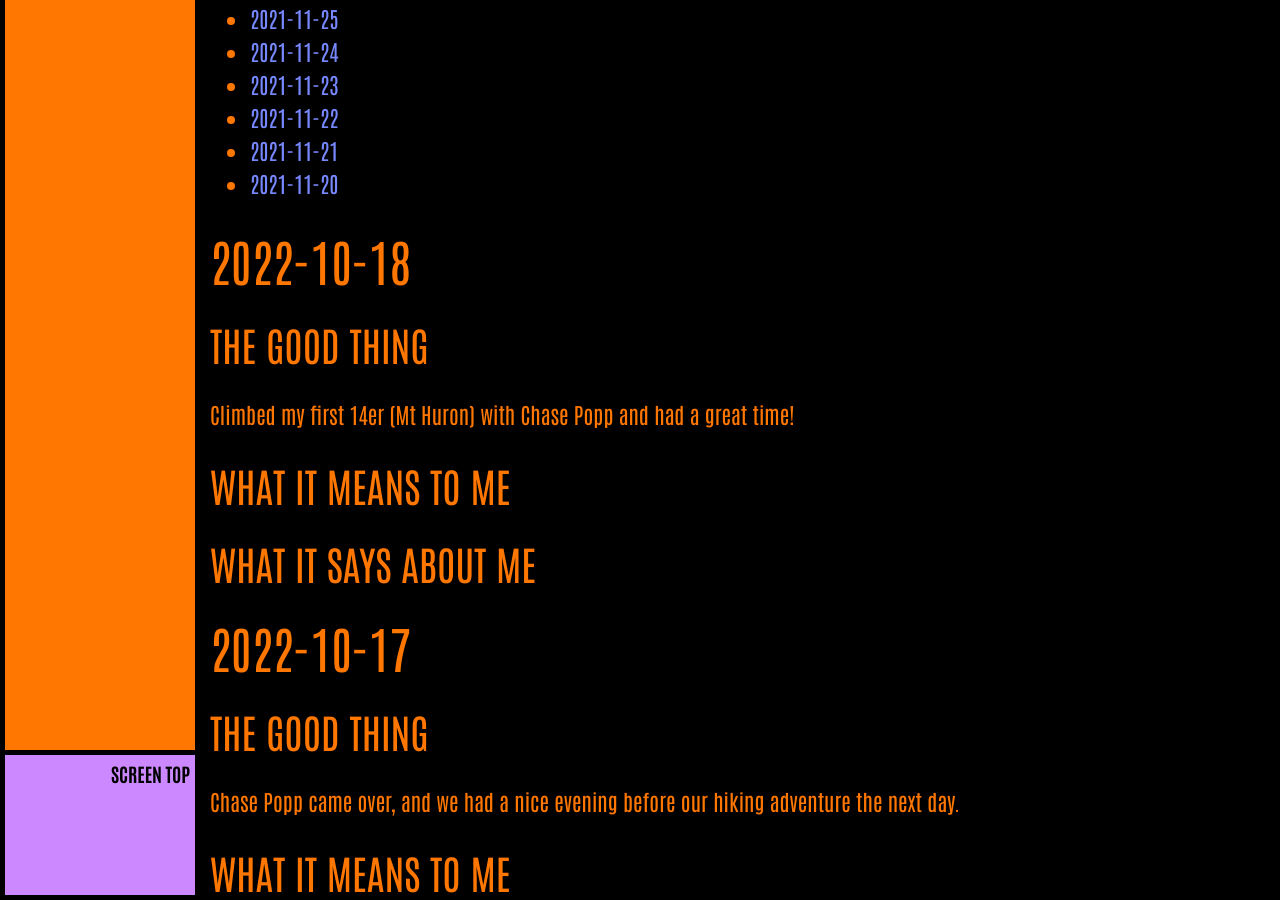
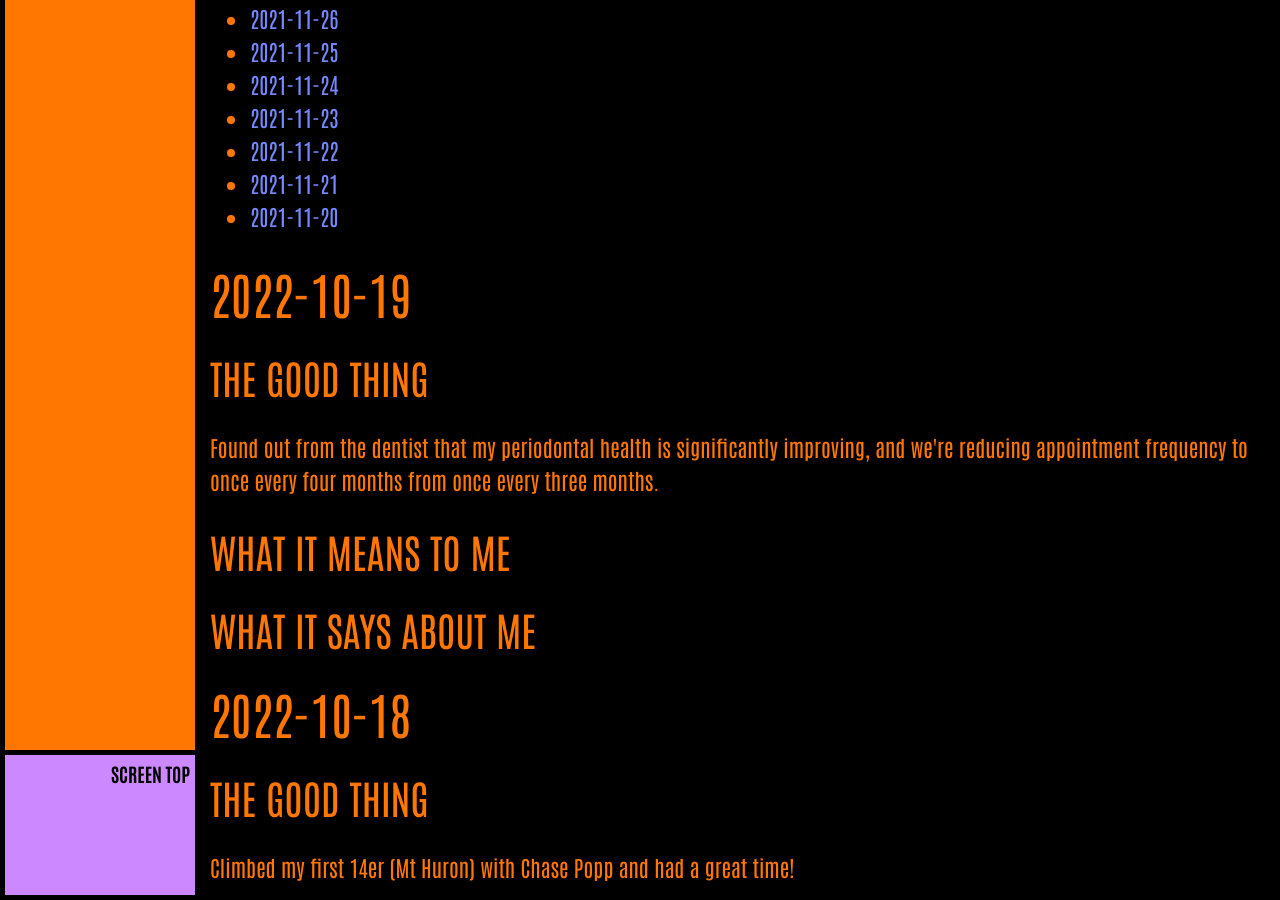
Before and after one commit to ArthurZey/arthurzey.github.io, a Jekyll site: the page built from _pages/one-good-thing.md, in a window 1280 px wide and 900 px high, scrolled down 6765 px. Built offline with Jekyll 4.4.1, drawn with Linux system fonts in a browser that asks for light colours; some of the changed text lies outside the part shown.

Commit message:
added stub for 2022-10-19

```diff
--- a/_pages/one-good-thing.md
+++ b/_pages/one-good-thing.md
@@ -13,6 +13,15 @@
 {:toc}
 {::options toc_levels="2" /}
 
+## 2022-10-19
+### The Good Thing
+Found out from the dentist that my periodontal health is significantly improving, and we're reducing appointment frequency to once every four months from once every three months.
+### What It Means to Me
+
+### What It Says about Me
+
+
+
 ## 2022-10-18
 ### The Good Thing
 Climbed my first 14er (Mt Huron) with Chase Popp and had a great time!
@@ -21,6 +30,8 @@
 ### What It Says about Me
 
 
+
+
 ## 2022-10-17
 ### The Good Thing
 Chase Popp came over, and we had a nice evening before our hiking adventure the next day.
```
Also changed, not shown: other parts of _pages/one-good-thing.md (+1 -1 lines).
